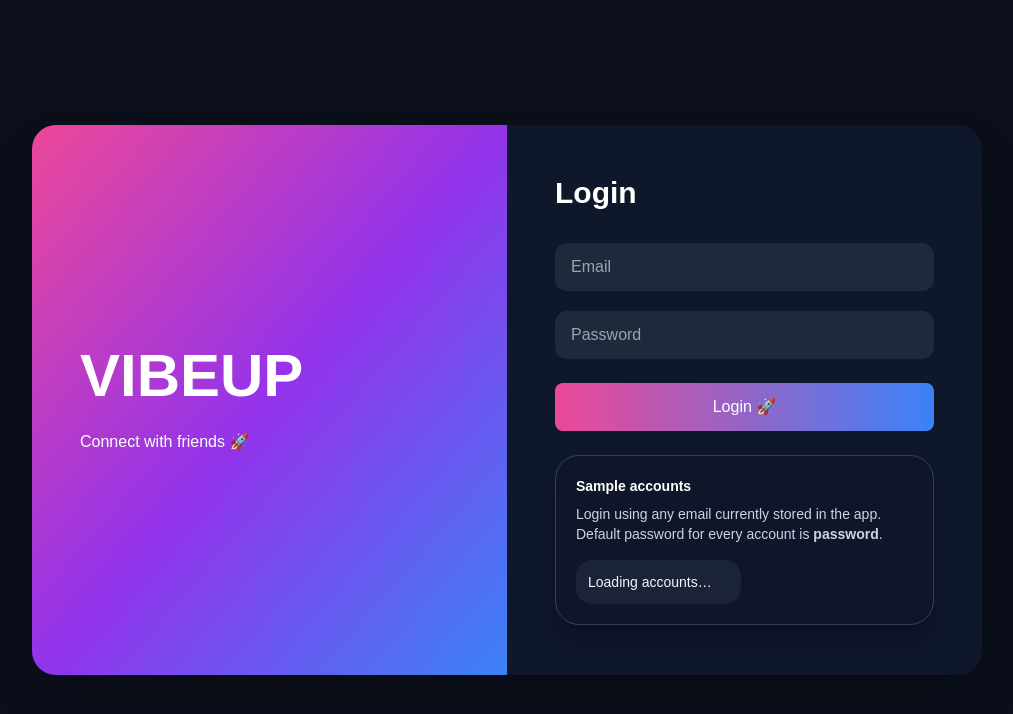
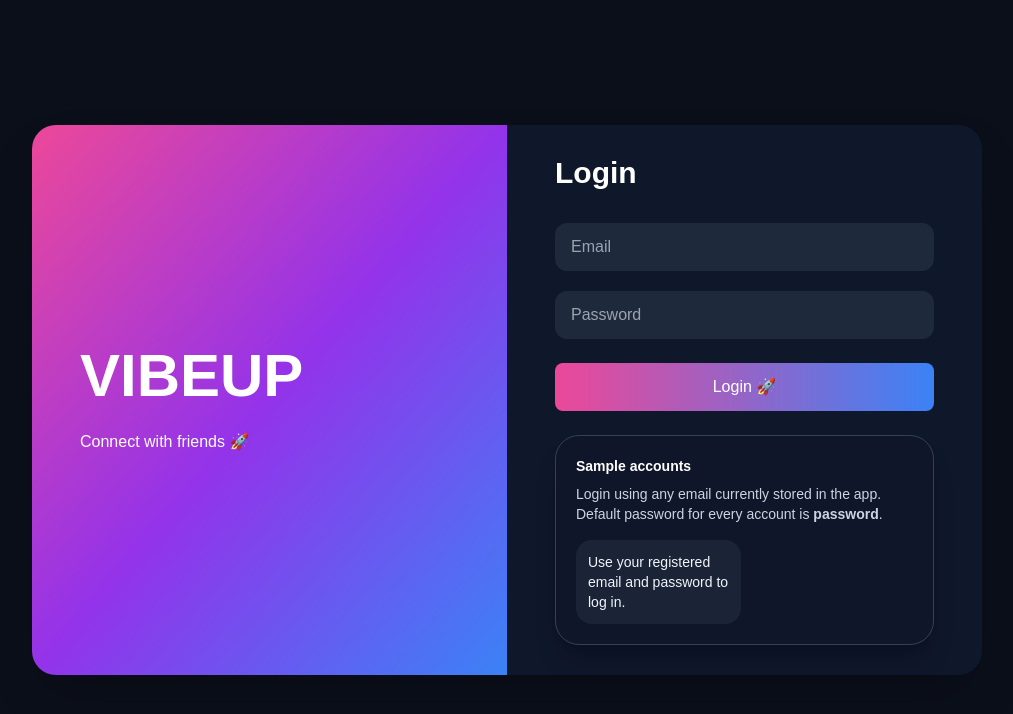
Before and after one commit to polimerapravallika16/social-media-app, a React (Create React App) app in the folder client/: page / in a window 1280 px wide. Shown: the top 714 px of the page, without its empty margins (133-1146 px from the left). Built offline with nearby package versions, Linux system fonts and the light colour scheme.

Commit message:
Remove sample accounts section

```diff
--- a/client/src/pages/Login.js
+++ b/client/src/pages/Login.js
@@ -97,7 +97,9 @@ function Login() {
                   </div>
                 ))
               ) : (
-                <div className="rounded-2xl bg-slate-800/80 p-3">Loading accounts…</div>
+                <div className="rounded-2xl bg-slate-800/80 p-3">
+  Use your registered email and password to log in.
+</div>
               )}
             </div>
           </div>
```
